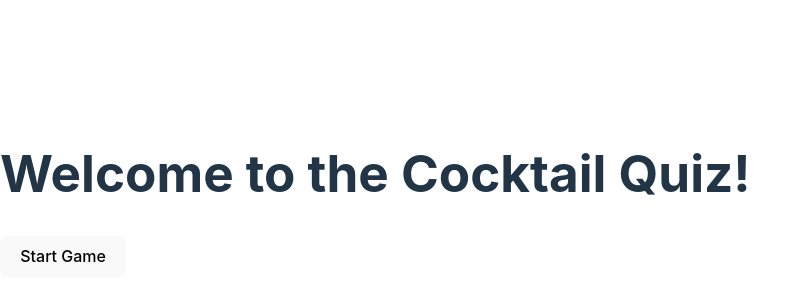
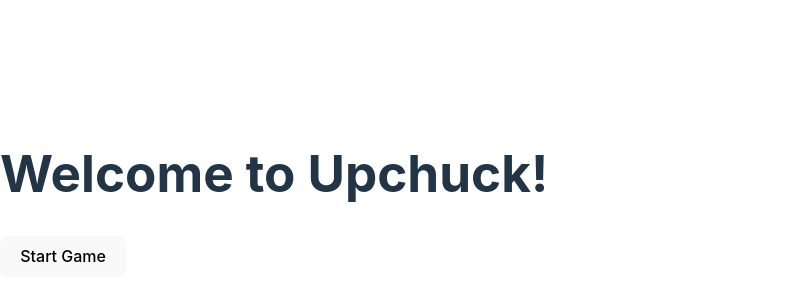
Before and after one commit to destructographic/upchuck-game, a React (Vite) app: page / in a window 1280 px wide. Shown: the part 206-506 px from the top of the page, without its empty margins (0-809 px from the left). Built offline with nearby package versions, Linux system fonts and the light colour scheme; no server answers.

Commit message:
fixed title screen

```diff
--- a/src/App.jsx
+++ b/src/App.jsx
@@ -1,4 +1,4 @@
-import { useEffect } from 'react';
+import React, { useEffect, useState } from 'react';
 import { useDispatch, useSelector } from 'react-redux';
 import { incrementScore, setQuestion, setGameOver } from './components/slice';
 import { getDrinkById } from './components/API';
@@ -12,18 +12,32 @@ function App() {
   const currentQuestion = useSelector(state => state.game.currentQuestion);
   const gameOver = useSelector(state => state.game.gameOver);
 
+  const [start, setStart] = useState(false);
+
   useEffect(() => {
-    // Load the first question when the component mounts
-    getDrinkById('11007') // Replace '11007' with a random id from your data
-      .then(drink => dispatch(setQuestion(drink)));
-  }, [dispatch]);
+    if (start) {
+      // Load the first question when the start button is clicked
+      getDrinkById('11007') // Replace '11007' with a random id from your data
+        .then(drink => dispatch(setQuestion(drink)));
+    }
+  }, [dispatch, start]);
+
+  const handleStart = () => {
+    setStart(true);
+  };
+
+  const handleRestart = () => {
+    // Reset the game
+    setStart(false);
+    dispatch(setGameOver());
+  };
 
   if (gameOver) {
-    return <GameOverScreen score={score} />;
-  } else if (currentQuestion) {
+    return <GameOverScreen score={score} onRestart={handleRestart} />;
+  } else if (start && currentQuestion) {
     return <QuestionScreen question={currentQuestion} />;
   } else {
-    return <TitleScreen />;
+    return <TitleScreen onStart={handleStart} />;
   }
 }
 
--- a/src/components/TitleScreen.jsx
+++ b/src/components/TitleScreen.jsx
@@ -3,7 +3,7 @@ import React from 'react';
 function TitleScreen({ onStart }) {
   return (
     <div>
-      <h1>Welcome to the Cocktail Quiz!</h1>
+      <h1>Welcome to Upchuck!</h1>
       <button onClick={onStart}>Start Game</button>
     </div>
   );
```
